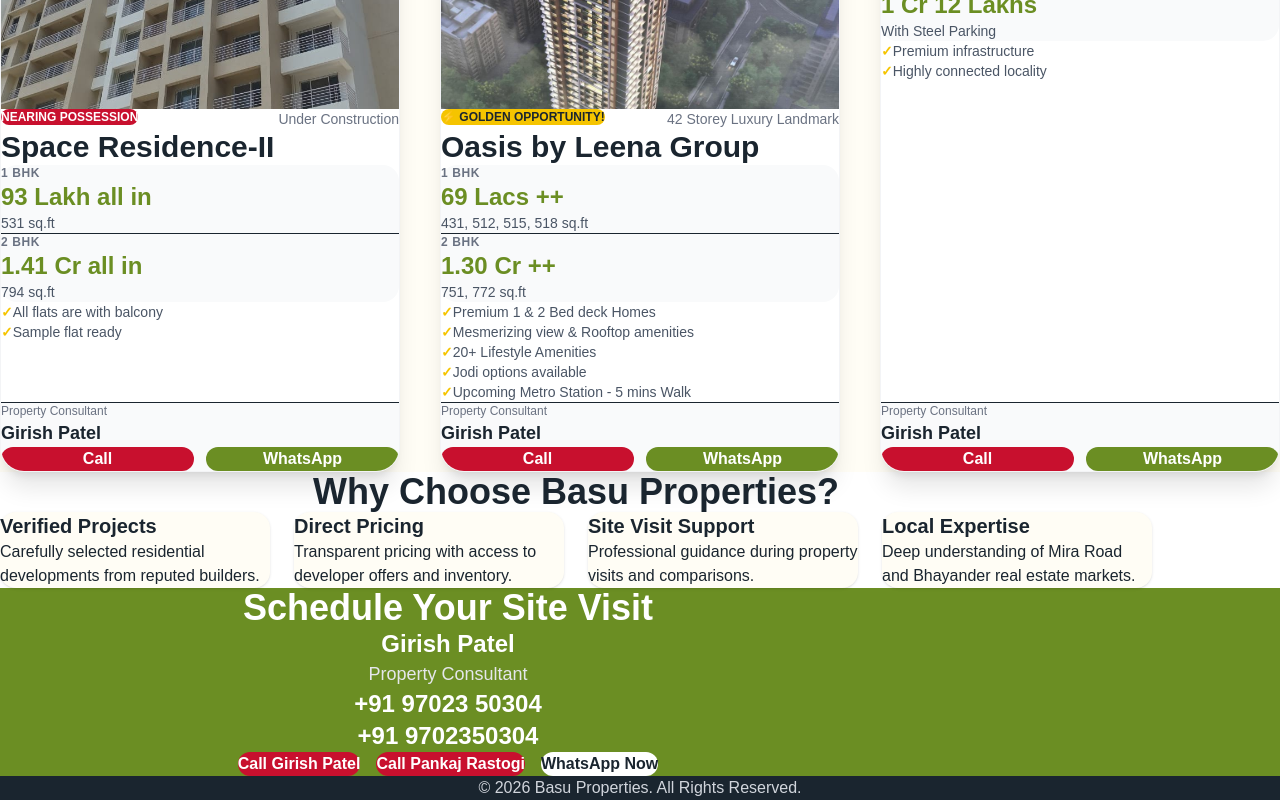
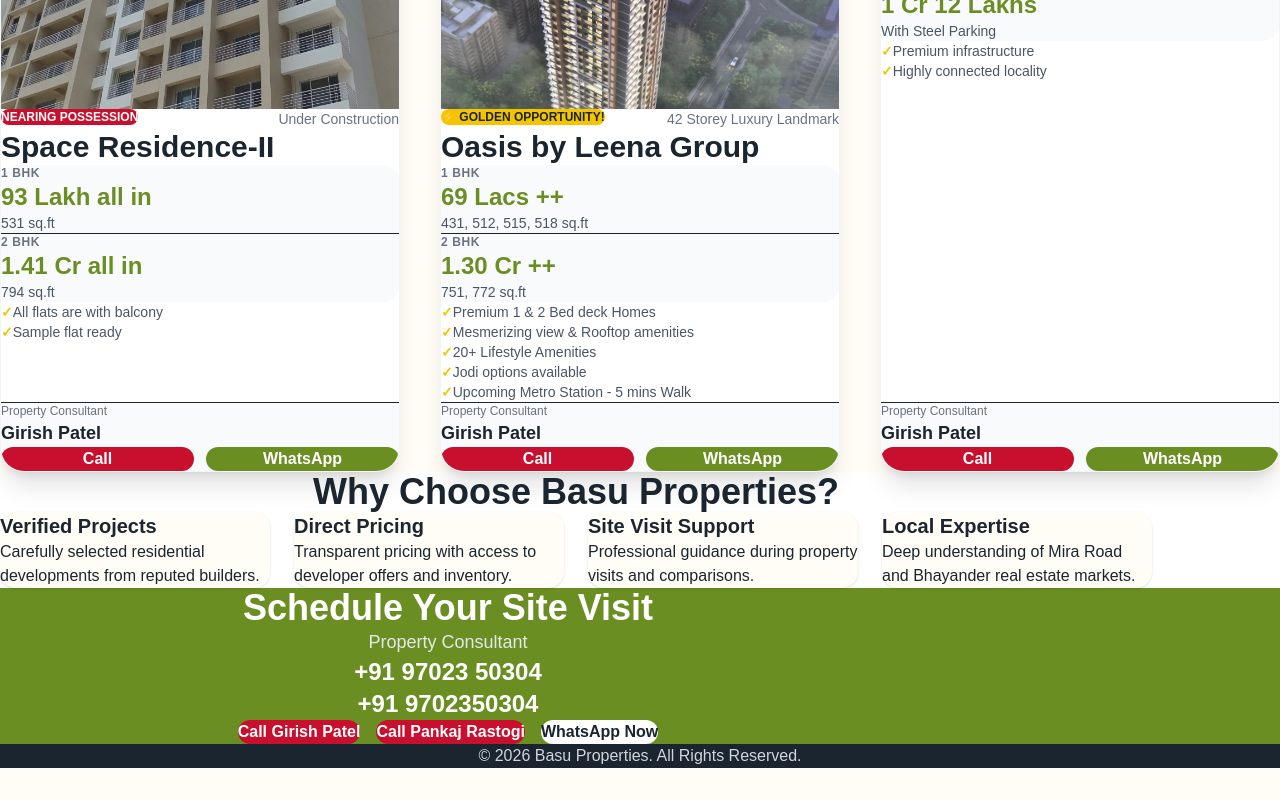
Before and after one commit to mayurpatel78645/basu-properties, a Next.js app: page / in a window 1280 px wide. Shown: the part 2046-2846 px from the top of the page. After the commit the page ends 2814 px from the top, so only its background shows below. Built offline with nearby package versions, Linux system fonts and the light colour scheme.

Commit message:
remove noise

```diff
--- a/src/app/page.tsx
+++ b/src/app/page.tsx
@@ -210,10 +210,6 @@
           </h2>
 
           <div className="mb-10">
-            <p className="text-2xl font-bold">
-              Girish Patel
-            </p>
-
             <p className="text-lg text-gray-200 mt-2">
               Property Consultant
             </p>
```
